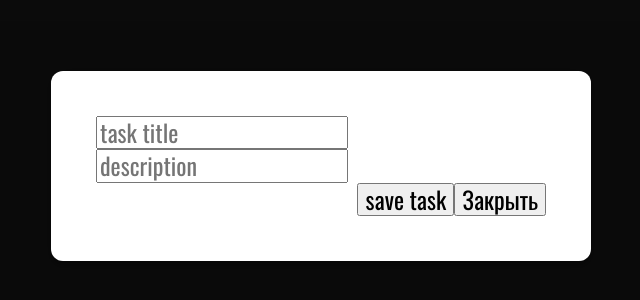
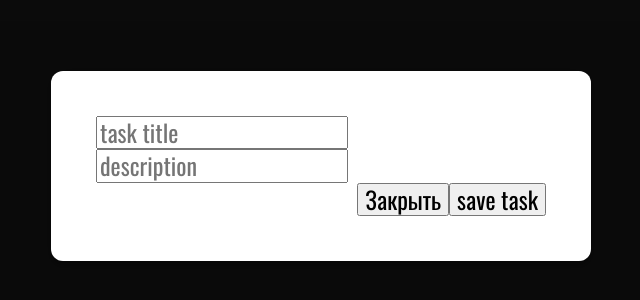
Before and after one commit to dino19981/RSS-project-management-app, a React (Create React App) app: page /boards/1/columns/1/tasks/6e3abe9c-ceb1-40fa-9a04-234234234 in a window 1280 px wide. Shown: the part 234-534 px from the top of the page, without its empty margins (319-959 px from the left). Built offline with nearby package versions, Linux system fonts and the light colour scheme.

Commit message:
refactor: change buttons places

```diff
--- a/src/components/modal/Modal.tsx
+++ b/src/components/modal/Modal.tsx
@@ -30,8 +30,8 @@ export default function Modal({
           {children}
 
           <div className="modal__footer">
+            <Button handler={handleCloseModal} text="Закрыть" />
             <Button type="submit" formId={formId} text={submitBtnName} handler={handler} />
-            <Button handler={handleCloseModal} text="Закрыть" />
           </div>
         </div>
       </div>
```
